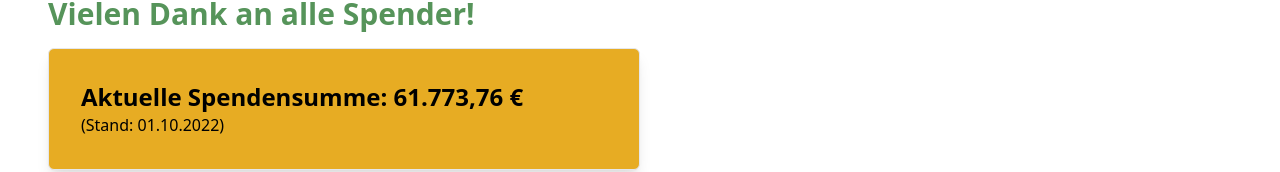
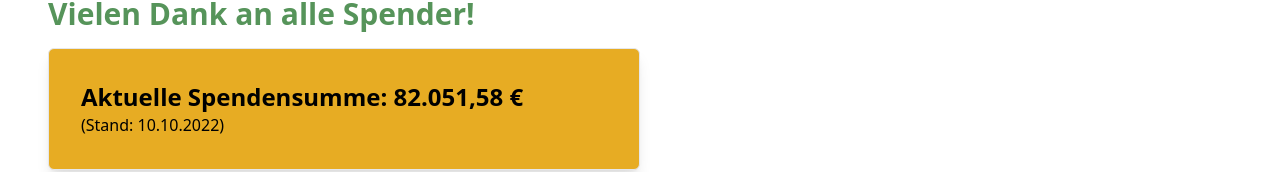
Before and after one commit to giggei/dreisessel, a SvelteKit app: page /spenden in a window 1280 px wide. Shown: the part 946-1118 px from the top of the page. Built offline with nearby package versions, Linux system fonts and the light colour scheme.

Commit message:
Update Spendensumme

```diff
--- a/src/routes/spenden/+page.svelte
+++ b/src/routes/spenden/+page.svelte
@@ -60,8 +60,8 @@
 			<div class="bg-gelb border rounded-md shadow-lg dark:border-gray-100 p-4 lg:w-1/2">
 				<div class="flex place-items-center p-4">
 					<div>
-						<h1 class="font-bold text-2xl">Aktuelle Spendensumme: 61.773,76 €</h1>
-						(Stand: 01.10.2022)
+						<h1 class="font-bold text-2xl">Aktuelle Spendensumme: 82.051,58 €</h1>
+						(Stand: 10.10.2022)
 					</div>
 				</div>
 				<!-- component -->
```
